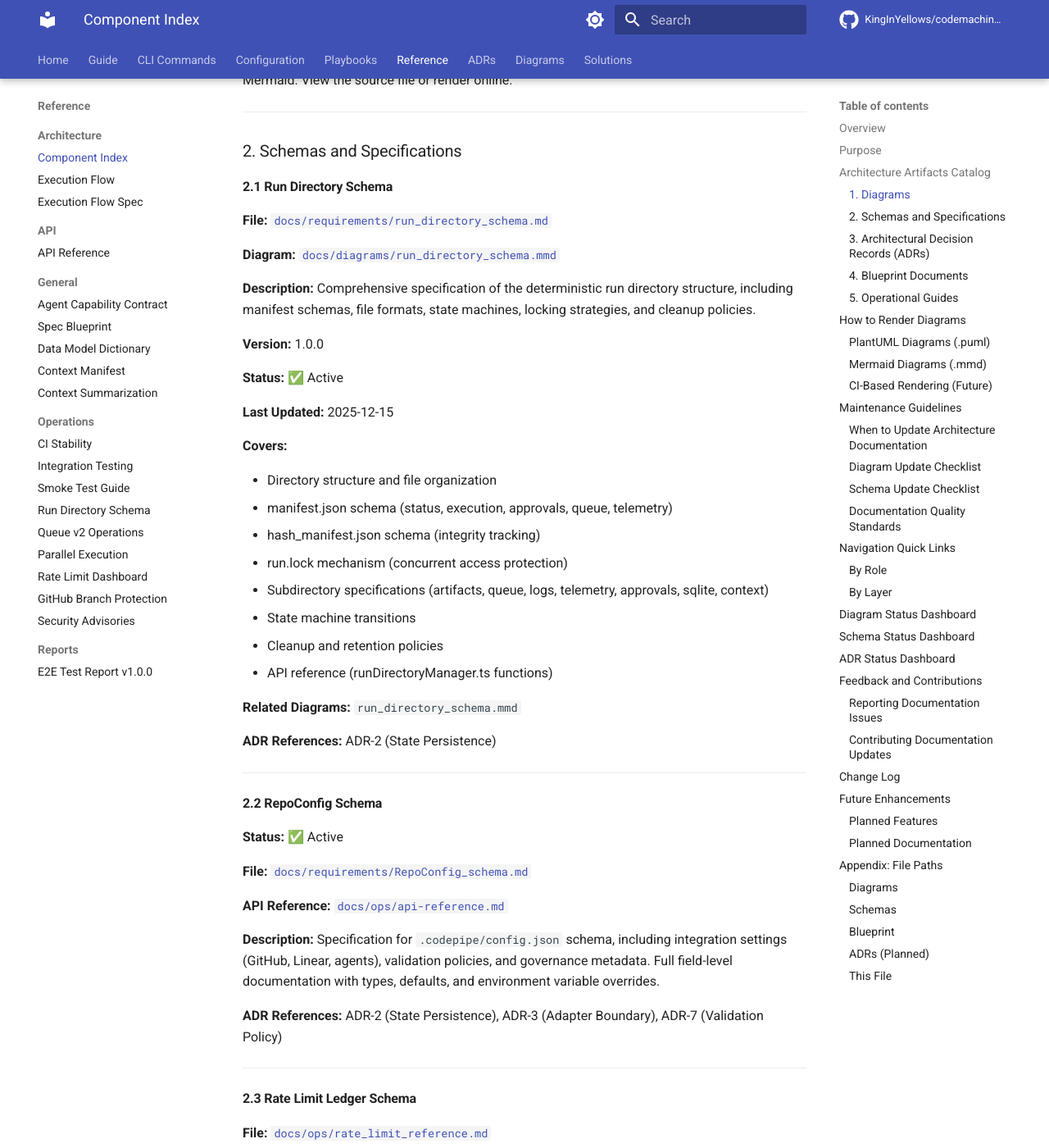
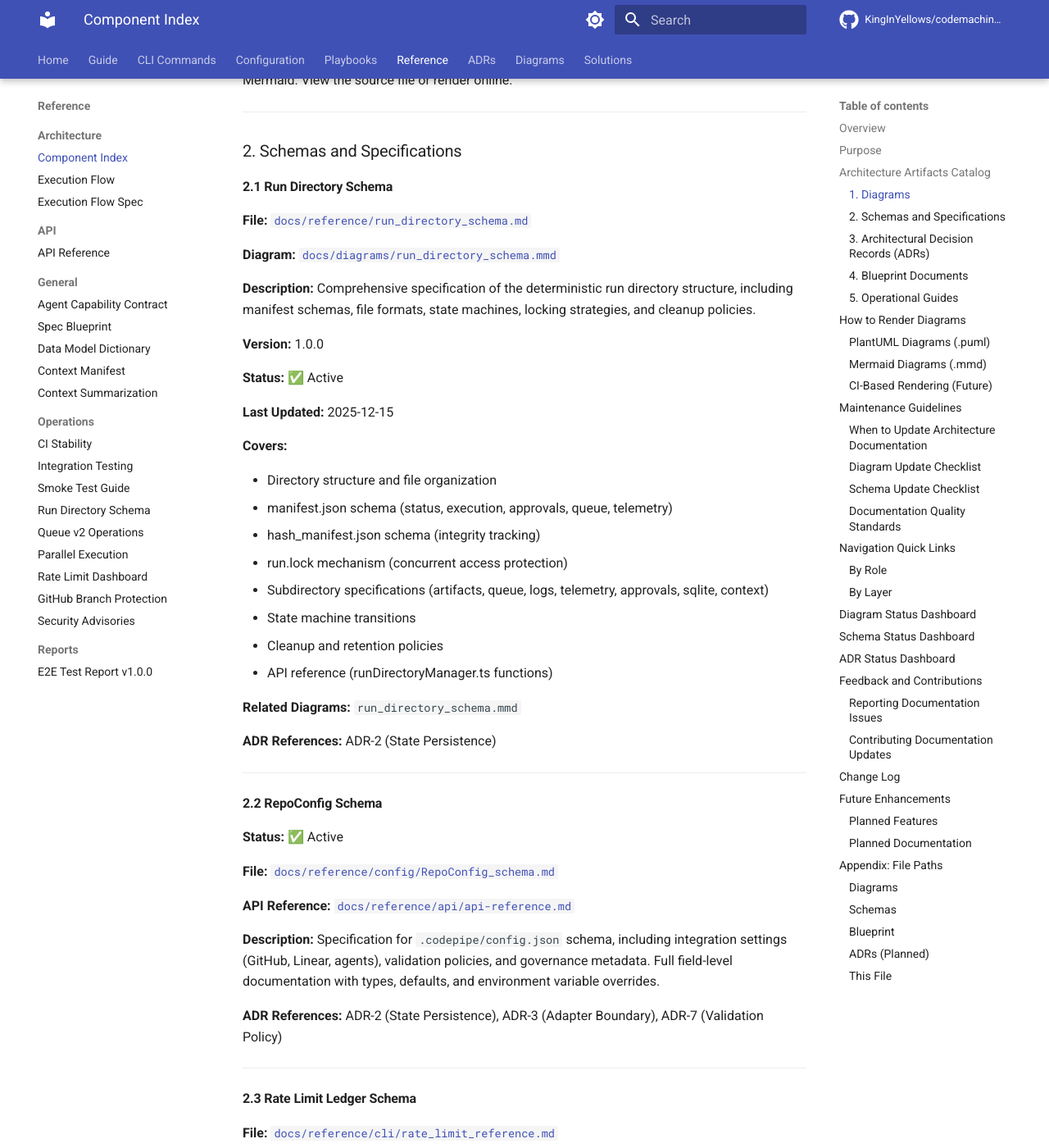
Before and after one commit to KingInYellows/codemachine-pipeline, an MkDocs documentation site: the page built from docs/reference/architecture/component_index.md, in a window 1280 px wide and 1400 px high, scrolled down 2557 px. Shown: the whole window at 82% size. Built offline with MkDocs 1.6.1 and Material for MkDocs 9.7.7, drawn with Linux system fonts in a browser that asks for light colours; comment, search, counter and statistics services are not loaded; some of the changed text lies outside the part shown.

```diff
--- a/docs/reference/architecture/component_index.md
+++ b/docs/reference/architecture/component_index.md
@@ -58,7 +58,7 @@ The Component Index serves as:
 
 **File:** [`docs/diagrams/run_directory_schema.mmd`](../diagrams/run_directory_schema.mmd)
 
-**Documentation:** [`docs/requirements/run_directory_schema.md`](../requirements/run_directory_schema.md)
+**Documentation:** [`docs/reference/run_directory_schema.md`](../run_directory_schema.md)
 
 **Description:** Mermaid diagram visualizing the `.codepipe/runs/<feature_id>/` directory structure, including manifest files, artifacts, queue, logs, telemetry, approvals, SQLite indexes, and context caches.
 
@@ -340,7 +340,7 @@ erDiagram
 
 #### 2.1 Run Directory Schema
 
-**File:** [`docs/requirements/run_directory_schema.md`](../requirements/run_directory_schema.md)
+**File:** [`docs/reference/run_directory_schema.md`](../run_directory_schema.md)
 
 **Diagram:** [`docs/diagrams/run_directory_schema.mmd`](../diagrams/run_directory_schema.mmd)
 
@@ -373,9 +373,9 @@ erDiagram
 
 **Status:** ✅ Active
 
-**File:** [`docs/requirements/RepoConfig_schema.md`](../requirements/RepoConfig_schema.md)
+**File:** [`docs/reference/config/RepoConfig_schema.md`](../config/RepoConfig_schema.md)
 
-**API Reference:** [`docs/ops/api-reference.md`](../ops/api-reference.md)
+**API Reference:** [`docs/reference/api/api-reference.md`](../api/api-reference.md)
 
 **Description:** Specification for `.codepipe/config.json` schema, including integration settings (GitHub, Linear, agents), validation policies, and governance metadata. Full field-level documentation with types, defaults, and environment variable overrides.
 
@@ -385,7 +385,7 @@ erDiagram
 
 #### 2.3 Rate Limit Ledger Schema
 
-**File:** [`docs/ops/rate_limit_reference.md`](../ops/rate_limit_reference.md)
+**File:** [`docs/reference/cli/rate_limit_reference.md`](../cli/rate_limit_reference.md)
 
 **Description:** Operational reference for rate limit handling, ledger schema (`rate_limits.json`), retry logic, cooldown states, and operator troubleshooting guidance.
 
@@ -471,7 +471,7 @@ erDiagram
 
 #### 5.1 Rate Limit Reference
 
-**File:** [`docs/ops/rate_limit_reference.md`](../ops/rate_limit_reference.md)
+**File:** [`docs/reference/cli/rate_limit_reference.md`](../cli/rate_limit_reference.md)
 
 **Description:** Operational guide for rate limit monitoring, troubleshooting, and manual intervention.
 
@@ -618,7 +618,7 @@ When modifying system architecture, use this checklist:
 #### Adding New Diagrams
 
 - [ ] Create diagram file in `docs/diagrams/`
-- [ ] Create companion documentation in `docs/diagrams/` or `docs/requirements/`
+- [ ] Create companion documentation in `docs/diagrams/` or `docs/reference/`
 - [ ] Add entry to this index (Section 1 or 2)
 - [ ] Include rendering instructions
 - [ ] Reference related ADRs
@@ -683,20 +683,20 @@ All architecture artifacts must meet these standards:
 **Backend Developers:**
 
 - [Component Overview Diagram](../diagrams/component_overview.puml) - Module boundaries
-- [Run Directory Schema](../requirements/run_directory_schema.md) - Persistence layer
-- [Rate Limit Reference](../ops/rate_limit_reference.md) - HTTP layer
+- [Run Directory Schema](../run_directory_schema.md) - Persistence layer
+- [Rate Limit Reference](../cli/rate_limit_reference.md) - HTTP layer
 
 **DevOps / SREs:**
 
-- [Rate Limit Reference](../ops/rate_limit_reference.md) - Operational troubleshooting
-- [Run Directory Schema](../requirements/run_directory_schema.md) - State persistence
+- [Rate Limit Reference](../cli/rate_limit_reference.md) - Operational troubleshooting
+- [Run Directory Schema](../run_directory_schema.md) - State persistence
 - Cleanup policies (future) - Retention management
 
 **New Team Members:**
 
 1. Start with [Component Overview Documentation](../diagrams/component_overview.md)
 2. Review [Blueprint Foundation](.codemachine/artifacts/architecture/01_Blueprint_Foundation.md)
-3. Explore [Run Directory Schema](../requirements/run_directory_schema.md)
+3. Explore [Run Directory Schema](../run_directory_schema.md)
 4. Read ADRs (pending upload) for decision context
 
 ---
@@ -716,19 +716,19 @@ All architecture artifacts must meet these standards:
 **Adapter Boundary:**
 
 - [Component Overview Diagram](../diagrams/component_overview.puml) (Adapter Section)
-- [Rate Limit Reference](../ops/rate_limit_reference.md) (HTTP Client)
+- [Rate Limit Reference](../cli/rate_limit_reference.md) (HTTP Client)
 - [Blueprint Foundation](.codemachine/artifacts/architecture/01_Blueprint_Foundation.md) (GitHub, Linear, Agent, Git, Deployment, Notification adapters)
 
 **Persistence:**
 
-- [Run Directory Schema](../requirements/run_directory_schema.md)
+- [Run Directory Schema](../run_directory_schema.md)
 - [Run Directory Diagram](../diagrams/run_directory_schema.mmd)
 - [Blueprint Foundation](.codemachine/artifacts/architecture/01_Blueprint_Foundation.md) (Run Directory Manager, Artifact Bundle)
 
 **Observability:**
 
-- [Rate Limit Reference](../ops/rate_limit_reference.md) (Telemetry Writers)
-- [Run Directory Schema](../requirements/run_directory_schema.md) (Telemetry subdirectory)
+- [Rate Limit Reference](../cli/rate_limit_reference.md) (Telemetry Writers)
+- [Run Directory Schema](../run_directory_schema.md) (Telemetry subdirectory)
 - [Blueprint Foundation](.codemachine/artifacts/architecture/01_Blueprint_Foundation.md) (Observability Hub, Security Vault)
 
 ---
@@ -842,8 +842,8 @@ To update architecture documentation:
 
 ### Schemas
 
-- `docs/requirements/run_directory_schema.md` - Run directory specification
-- `docs/ops/rate_limit_reference.md` - Rate limit ledger operational guide
+- `docs/reference/run_directory_schema.md` - Run directory specification
+- `docs/reference/cli/rate_limit_reference.md` - Rate limit ledger operational guide
 
 ### Blueprint
 
@@ -860,4 +860,4 @@ To update architecture documentation:
 
 ### This File
 
-- `docs/architecture/component_index.md` - Architecture component index (you are here)
+- `docs/reference/architecture/component_index.md` - Architecture component index (you are here)
```
Also changed, not shown: docs/reference/cli/cli_surface.md (+4 -4 lines), docs/reference/data_model_dictionary.md (+1 -1 lines).
